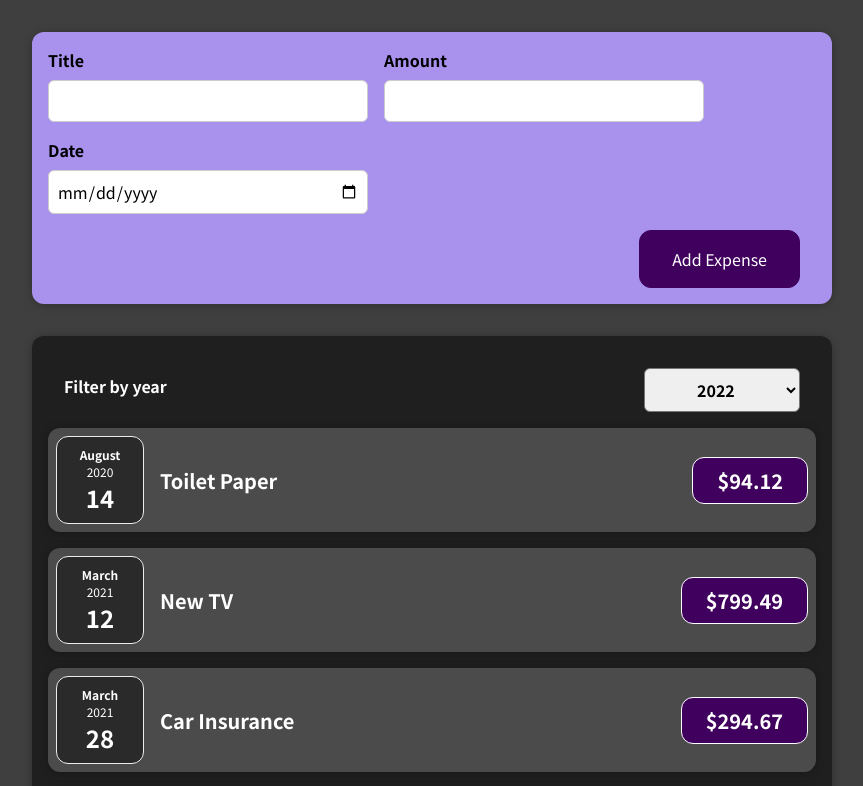
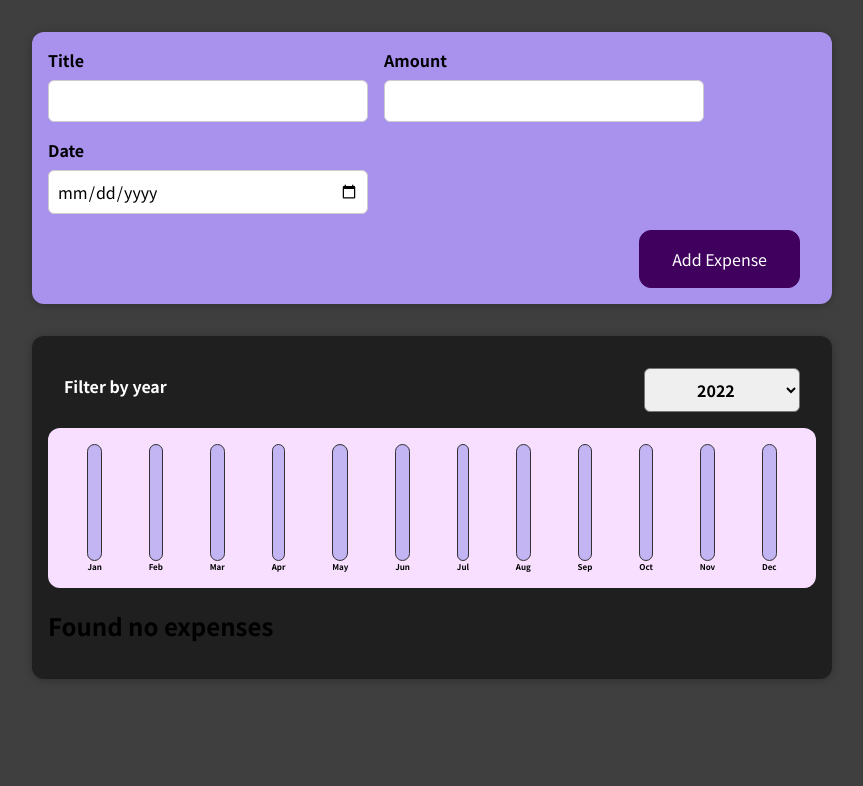
Before and after one commit to lamb-chops/simple-react, a React (Create React App) app: page / in a window 1280 px wide. Shown: the top 786 px of the page, without its empty margins (208-1071 px from the left). Built offline with nearby package versions, Linux system fonts and the light colour scheme.

Commit message:
finished budget tracker

```diff
--- a/src/App.js
+++ b/src/App.js
@@ -29,14 +29,17 @@
   },
 ];
 
+
 function App() {
   //sets init array values to hardcoded ones above then we add to that array with state
   const [expenses, setExpenses] = useState(DUMMY_EXPENSES)
   //how to update state when dependent on prev value in state
   const addExpenseHandler = (expense) => {
-    setExpenses(prevExpenses => {
-      return [expense, ...prevExpenses]
-    })
+    //prevState var is latest snapshot (values) of the variables, use if state depends on previous state, spread operator ...prevState
+    //pass in anony func to setFunction ex: setAmount((prevState)=>{...prevState, updateExpressionHere })
+    setExpenses((prevExpenses) => {
+      return [expense, ...prevExpenses];
+    });
   };
 
   return (
--- /dev/null
+++ b/src/components/Chart/Chart.css
@@ -0,0 +1,9 @@
+.chart {
+  padding: 1rem;
+  border-radius: 12px;
+  background-color: #f8dfff;
+  text-align: center;
+  display: flex;
+  justify-content: space-around;
+  height: 10rem;
+}
--- /dev/null
+++ b/src/components/Chart/Chart.js
@@ -0,0 +1,23 @@
+import ChartBar from "./ChartBar";
+import "./Chart.css";
+
+
+const Chart = (props) => {
+    const dataPointValues = props.dataPoints.map(dataPoint => dataPoint.value)
+    const totalMaximum = Math.max(...dataPointValues);
+
+  return (
+    <div className="chart">
+      {props.dataPoints.map((dataPoint) => (
+        <ChartBar
+          key={dataPoint.label}
+          value={dataPoint.value}
+          maxVal={totalMaximum}
+          label={dataPoint.label}
+        />
+      ))}
+    </div>
+  );
+};
+
+export default Chart;
--- /dev/null
+++ b/src/components/Chart/ChartBar.css
@@ -0,0 +1,30 @@
+.chart-bar {
+  height: 100%;
+  display: flex;
+  flex-direction: column;
+  align-items: center;
+}
+
+.chart-bar__inner {
+  height: 100%;
+  width: 100%;
+  border: 1px solid #313131;
+  border-radius: 12px;
+  background-color: #c3b4f3;
+  overflow: hidden;
+  display: flex;
+  flex-direction: column;
+  justify-content: flex-end;
+}
+
+.chart-bar__fill {
+  background-color: #4826b9;
+  width: 100%;
+  transition: all 0.3s ease-out;
+}
+
+.chart-bar__label {
+  font-weight: bold;
+  font-size: 0.5rem;
+  text-align: center;
+}
--- /dev/null
+++ b/src/components/Chart/ChartBar.js
@@ -0,0 +1,20 @@
+import './ChartBar.css'
+
+const ChartBar = props => {
+    let barFillHeigth = "0%"
+
+    if (props.maxVal > 0 ){
+        barFillHeigth = Math.round((props.value / props.maxVal)*100) + "%"
+    }
+
+    return (
+    <div className="chart-bar">
+        <div className="chart-bar__inner">
+            <div className='chart-bar__fill' style={{height: barFillHeigth}} ></div>
+        </div>
+        <div className="chart-bar__label">{props.label}</div>
+    </div>
+    )
+}
+
+export default ChartBar
--- a/src/components/Expenses/Expenses.js
+++ b/src/components/Expenses/Expenses.js
@@ -1,8 +1,9 @@
-import ExpenseItem from "./ExpenseItem";
 import "./Expenses.css";
 import Card from "../UI/Card";
 import ExpensesFilter from "./ExpensesFilter";
 import { useState } from "react";
+import ExpenseList from "./ExpensesLIst";
+import ExpensesChart from "./ExpensesChart"
 
 function Expenses(props) {
   const [filteredYear, setFilteredYear] = useState("2022");
@@ -11,6 +12,13 @@
     setFilteredYear(yearSelected);
   };
 
+  const filteredExpenses = props.items.filter(expense => {
+    return expense.date.getFullYear().toString() === filteredYear
+  })
+
+//Expense controls ExpenseFilter state as in ExpenseFilter just shows the current state
+//but the parent (Expense) handles setting and changing, called controlled/stateful/smart components
+//{...} used to run js in html, map makes new array from original array with something applied to each elem
   return (
     <div>
       <Card className="expenses">
@@ -18,14 +26,8 @@
           selected={filteredYear}
           onChangeFilter={filterChangeHandler}
         />
-        {props.items.map((expense) => (
-          <ExpenseItem
-            key={expense.id}
-            title={expense.title}
-            amount={expense.amount}
-            date={expense.date}
-          />
-        ))}
+        <ExpensesChart expenses={filteredExpenses} />
+        <ExpenseList items={filteredExpenses}/>
       </Card>
     </div>
   );
--- /dev/null
+++ b/src/components/Expenses/ExpensesChart.js
@@ -0,0 +1,27 @@
+import Chart from '../Chart/Chart'
+
+
+const ExpensesChart = props => {
+    const chartDataPoints = [
+      { label: "Jan", value: 0 },
+      { label: "Feb", value: 0 },
+      { label: "Mar", value: 0 },
+      { label: "Apr", value: 0 },
+      { label: "May", value: 0 },
+      { label: "Jun", value: 0 },
+      { label: "Jul", value: 0 },
+      { label: "Aug", value: 0 },
+      { label: "Sep", value: 0 },
+      { label: "Oct", value: 0 },
+      { label: "Nov", value: 0 },
+      { label: "Dec", value: 0 },
+    ];
+
+    for (const expense of props.expenses){
+        const expenseMonth = expense.date.getMonth()
+        chartDataPoints[expenseMonth].value += expense.amount;
+    }
+    return <Chart dataPoints={chartDataPoints}/>
+}
+
+export default ExpensesChart
--- /dev/null
+++ b/src/components/Expenses/ExpensesLIst.js
@@ -0,0 +1,26 @@
+import ExpenseItem from "./ExpenseItem"
+import './ExpensesList.css'
+
+const ExpenseList = props => {
+  //can put jsx in vars
+  let expensesContent = <p>No expenses found</p>
+
+  if (props.items.length === 0) {
+    return <h2 className="expenes-list__fallback">Found no expenses</h2>
+  }
+
+  return (
+    <ul className="expenses-list">
+      {props.items.map((expense) => (
+        <ExpenseItem
+          key={expense.id}
+          title={expense.title}
+          amount={expense.amount}
+          date={expense.date}
+        />
+      ))}
+    </ul>
+  );
+}
+
+export default ExpenseList
--- /dev/null
+++ b/src/components/Expenses/ExpensesList.css
@@ -0,0 +1,10 @@
+
+.expenses-list {
+  list-style: none;
+  padding: 0;
+}
+
+.expenses-list__fallback {
+  color: white;
+  text-align: center;
+}
--- a/src/components/NewExpense/ExpenseForm.js
+++ b/src/components/NewExpense/ExpenseForm.js
@@ -2,7 +2,14 @@
 import { useState } from "react";
 
 const ExpenseForm = (props) => {
-  //init to string cuz thats how it is read in
+  /*
+    useState tells react to rerender the component which shows new values
+    called a hook (all hooks start with 'use')
+    cannot be called in nested component functions
+    returns array, first value is value and second is function to update that value
+
+    init to empty string because event.target.value is a string
+  */
   const [enteredTitle, setEnteredTitle] = useState("");
   const [enteredAmount, setEnteredAmount] = useState("");
   const [enteredDate, setEnteredDate] = useState("");
@@ -21,21 +28,24 @@
 
   //auto get event object
   const submitHandler = (event) => {
+    //prevents default, page doesnt reload or actually send req over web
     event.preventDefault();
 
     const expenseData = {
       title: enteredTitle,
-      amount: enteredAmount,
+      amount: +enteredAmount,
       date: new Date(enteredDate),
     };
-    //how to pass data to parent
-    props.onSaveExpenseDate(expenseData);
-    //resets data fields to empty
+    //how to pass data to parent, cant skip components and go up 2
+    props.onSaveExpenseData(expenseData);
+    //resets data fields to empty, 2 way binding, good with forms
     setEnteredTitle("");
     setEnteredAmount("");
     setEnteredDate("");
   };
 
+  //onSubmit={} = listens for form submission, built in
+  //two way binding value={enteredDate}
   return (
     <form onSubmit={submitHandler}>
       <div className="new-expense__controls">
--- a/src/components/NewExpense/NewExpense.js
+++ b/src/components/NewExpense/NewExpense.js
@@ -2,17 +2,17 @@
 import ExpenseForm from "./ExpenseForm";
 
 const NewExpense = (props) => {
-  const saveExpenseDateHandler = (enteredExpenseData) => {
+  const saveExpenseDataHandler = (enteredExpenseData) => {
     const expenseData = {
       ...enteredExpenseData,
       id: Math.random().toString(),
     };
     props.onAddExpense(expenseData);
   };
-  //how to pass data from child to parent
+  //how to pass data from child to parent, basically a pointer to function
   return (
     <div className="new-expense">
-      <ExpenseForm onSaveExpenseDate={saveExpenseDateHandler} />
+      <ExpenseForm onSaveExpenseData={saveExpenseDataHandler} />
     </div>
   );
 };
--- a/src/components/UI/Card.js
+++ b/src/components/UI/Card.js
@@ -2,6 +2,7 @@
 
 function Card(props) {
   const classes = "card " + props.className;
+  //props.children are nested elements of the component
   return <div className={classes}>{props.children}</div>;
 }
 
```
Also changed, not shown: 2 other files (tests, documents, lock files or other folders).
